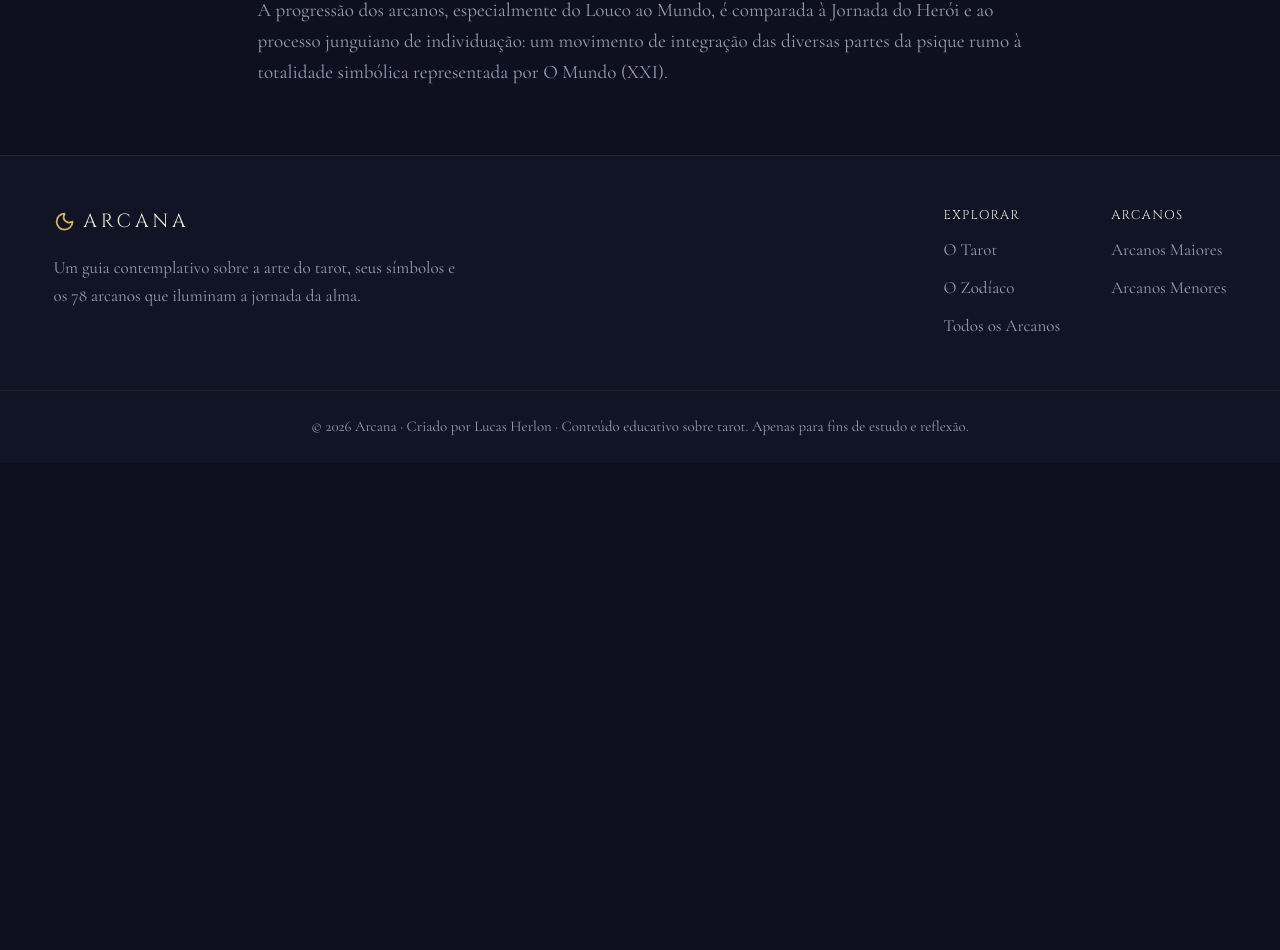
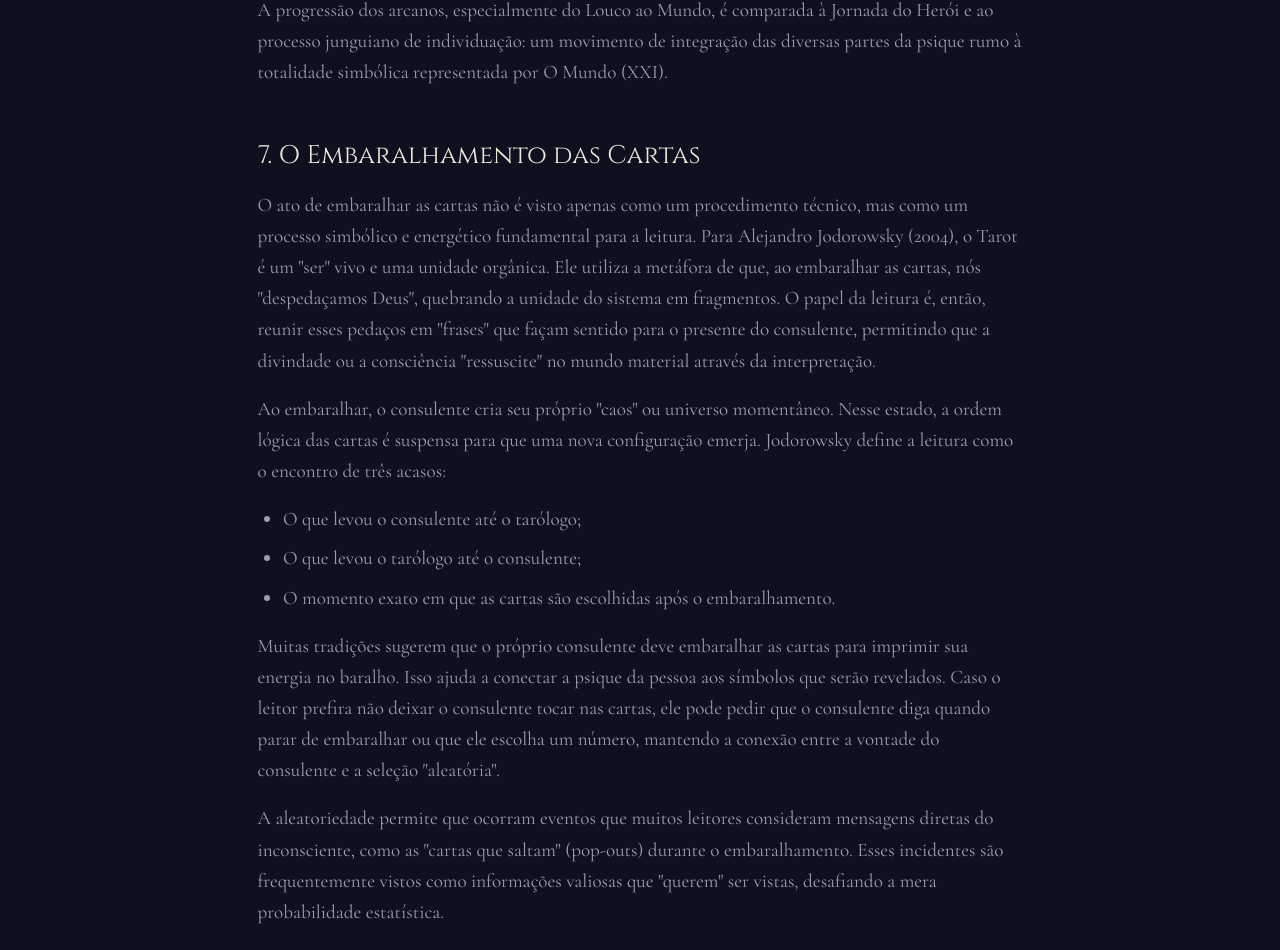
Before and after one commit to lucasherlon/arcana, a Next.js app: page /o-tarot in a window 1280 px wide. Shown: the part 3629-4579 px from the top of the page. Before the commit the page ends 4092 px from the top, so only its background shows below. Built offline with nearby package versions, Linux system fonts and the light colour scheme.

Commit message:
update embaralhamento

```diff
--- a/app/o-tarot/page.tsx
+++ b/app/o-tarot/page.tsx
@@ -155,6 +155,30 @@ export default function OTarotPage() {
                 </div>
               </div>
             </section>
+
+            <section>
+              <h2 className="font-heading text-2xl text-foreground">7. O Embaralhamento das Cartas</h2>
+              <p className="mt-4">
+                O ato de embaralhar as cartas não é visto apenas como um procedimento técnico, mas como um processo simbólico e energético fundamental para a leitura. Para Alejandro Jodorowsky (2004), o Tarot é um {"\"ser\""} vivo e uma unidade orgânica. Ele utiliza a metáfora de que, ao embaralhar as cartas, nós {"\"despedaçamos Deus\""}, quebrando a unidade do sistema em fragmentos. O papel da leitura é, então, reunir esses pedaços em "frases" que façam sentido para o presente do consulente, permitindo que a divindade ou a consciência {"\"ressuscite\""} no mundo material através da interpretação.
+              </p>
+              <p className="mt-4">
+                Ao embaralhar, o consulente cria seu próprio {"\"caos\""} ou universo momentâneo. Nesse estado, a ordem lógica das cartas é suspensa para que uma nova configuração emerja. Jodorowsky define a leitura como o encontro de três acasos:
+              </p>
+              <ul className="mt-4 list-disc pl-6 space-y-2">
+                <li>O que levou o consulente até o tarólogo;</li>
+                <li>O que levou o tarólogo até o consulente;</li>
+                <li>O momento exato em que as cartas são escolhidas após o embaralhamento.</li>
+              </ul>
+              <p className="mt-4">
+                Muitas tradições sugerem que o próprio consulente deve embaralhar as cartas para imprimir sua energia no baralho. Isso ajuda a conectar a psique da pessoa aos símbolos que serão revelados. Caso o leitor prefira não deixar o consulente tocar nas cartas, ele pode pedir que o consulente diga quando parar de embaralhar ou que ele escolha um número, mantendo a conexão entre a vontade do consulente e a seleção {"\"aleatória\""}.
+              </p>
+              <p className="mt-4">
+                A aleatoriedade permite que ocorram eventos que muitos leitores consideram mensagens diretas do inconsciente, como as {"\"cartas que saltam\""} (pop-outs) durante o embaralhamento. Esses incidentes são frequentemente vistos como informações valiosas que {"\"querem\""} ser vistas, desafiando a mera probabilidade estatística.
+              </p>
+              <p className="mt-4">
+                A {"\"sorte\""} das cartas que saem fornece a matéria-prima para a projeção. Como o Tarot funciona como um espelho, a aleatoriedade garante que a imagem refletida não seja controlada pelo ego racional do leitor, permitindo que ele atue como um {"\"homem invisível\""} ou um espelho limpo que reflete o nível de consciência do outro através das imagens sorteadas.
+              </p>
+            </section>
           </div>
         </article>
       </main>
```
